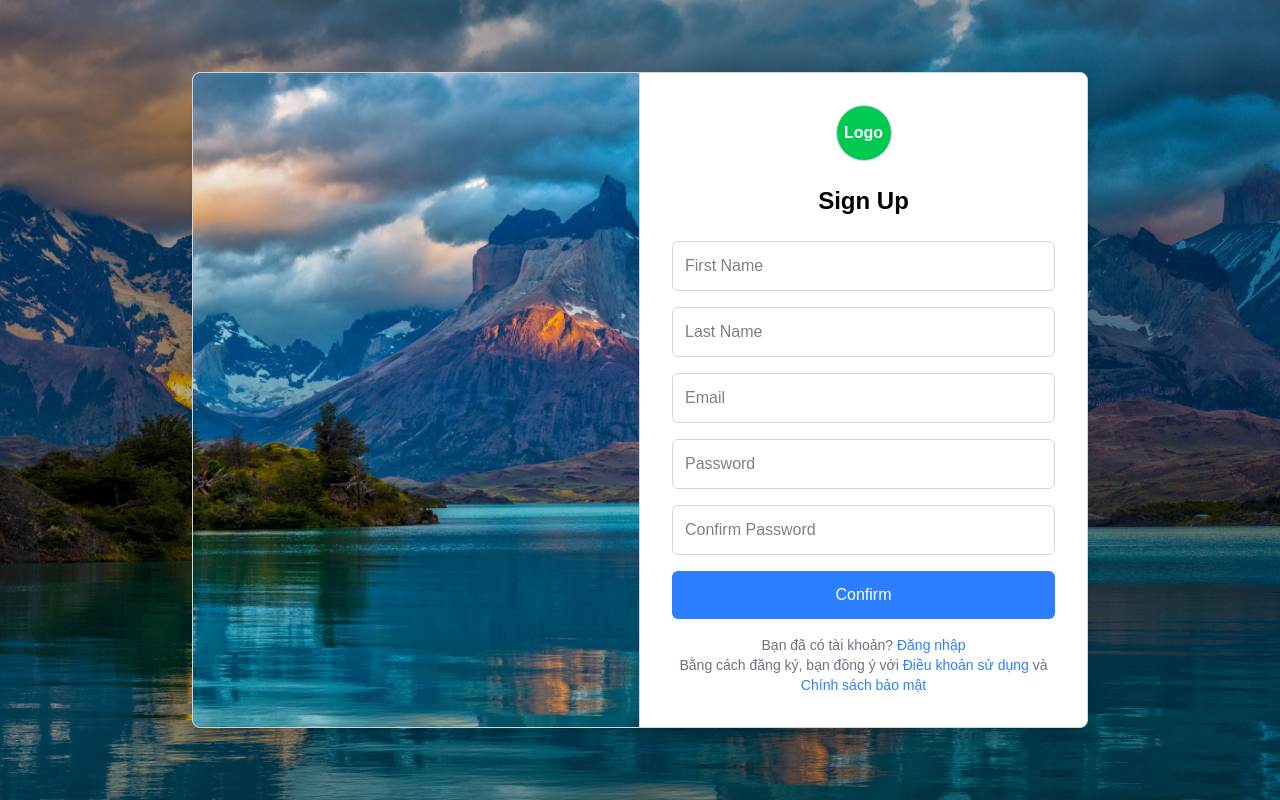
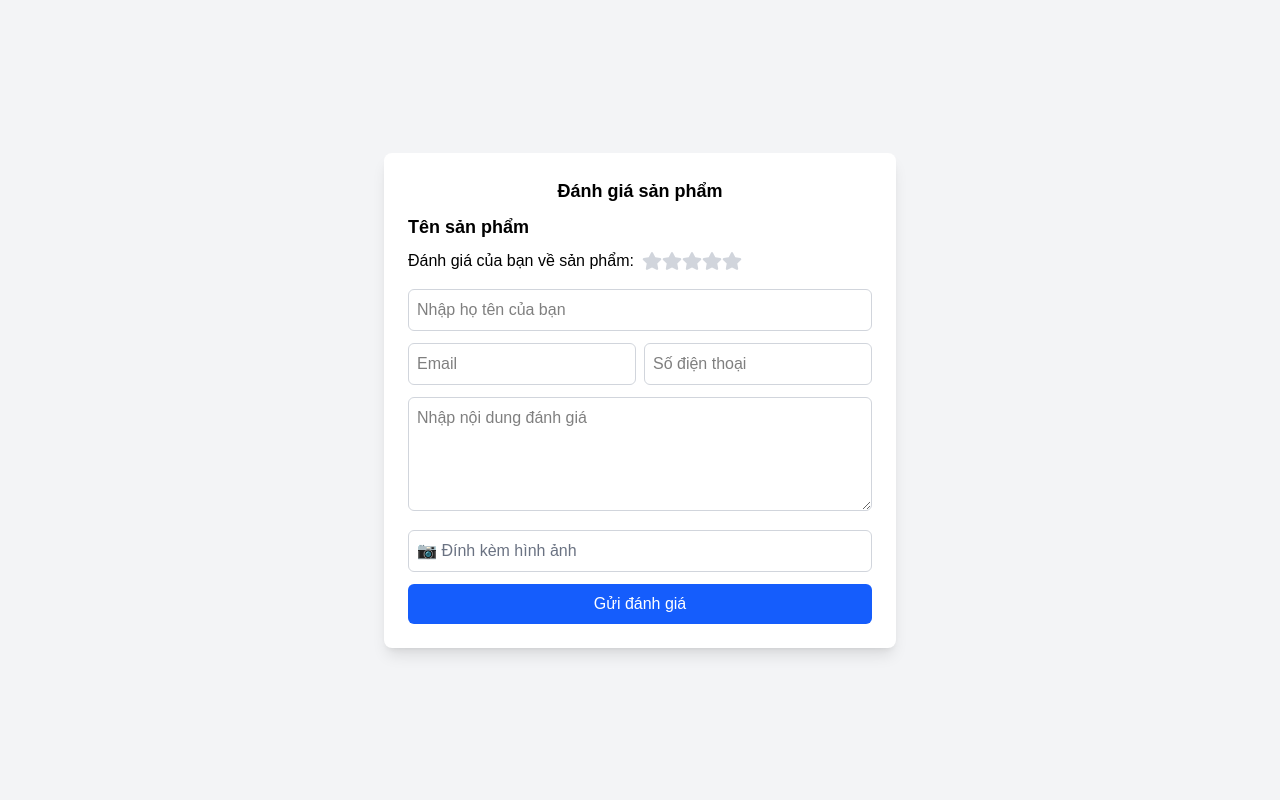
Before and after one commit to VanDungDev291103/AgroSphere, a React (Vite) app in the folder FrontEnd/User-FE/: page /evaluation in a window 1280 px wide. Built offline with nearby package versions, Linux system fonts and the light colour scheme.

Commit message:
Cập nhật Footer.jsx và Evaluation.jsx

```diff
--- a/FrontEnd/User-FE/src/App.jsx
+++ b/FrontEnd/User-FE/src/App.jsx
@@ -7,6 +7,7 @@ import New from "./components/New";
 import ProductType from "./components/ProductType";
 // import AboutUs from "./pages/AboutUs";
 import Register from "./pages/Register";
+import Evaluation from "./components/Evaluation";
 
 function App() {
   return (
@@ -20,11 +21,15 @@ function App() {
                     <Route path="/chatAI" exact element={<ChatAI/>}/>
                     <Route path="/new" exact element={<New/>}/>
                     <Route path="/farmHub/product/type" exact element={<ProductType/>}/>
+                    <Route path="/register" exact element={<Register/>}/>
+                    <Route path="/aboutUs" exact element={<AboutUs/>}/>
+                    <Route path="/evaluation" exact element={<Evaluation/>}/>
+
                 </Routes>
             </BrowserRouter>
         </div>
       {/* <AboutUs /> */}
-      <Register />
+      {/* <Register /> */}
     </>
   );
 }
--- /dev/null
+++ b/FrontEnd/User-FE/src/components/Evaluation.jsx
@@ -0,0 +1,73 @@
+import { useState } from "react";
+import { FaStar } from "react-icons/fa";
+
+function Evaluation() {
+  const [rating, setRating] = useState(0);
+
+  return (
+    <div className="flex justify-center items-center min-h-screen bg-gray-100">
+      <div className="bg-white p-6 rounded-lg shadow-lg w-full max-w-lg">
+        <h2 className="text-center text-lg font-semibold">Đánh giá sản phẩm</h2>
+        <p className="font-bold text-lg mt-2">Tên sản phẩm</p>
+
+        {/* Đánh giá sao */}
+        <div className="mt-2">
+          <span className="mr-2">Đánh giá của bạn về sản phẩm:</span>
+          {[...Array(5)].map((_, i) => (
+            <FaStar
+              key={i}
+              className={`inline cursor-pointer transition ${
+                i < rating ? "text-yellow-400" : "text-gray-300"
+              }`}
+              onClick={() => setRating(i + 1)}
+              size={20}
+            />
+          ))}
+        </div>
+
+
+        <form className="mt-4 space-y-3">
+          <input
+            type="text"
+            placeholder="Nhập họ tên của bạn"
+            className="w-full p-2 border border-gray-300 rounded-md focus:outline-none focus:ring-2 focus:ring-blue-400"
+          />
+
+          <div className="flex space-x-2">
+            <input
+              type="email"
+              placeholder="Email"
+              className="w-1/2 p-2 border border-gray-300 rounded-md focus:outline-none focus:ring-2 focus:ring-blue-400"
+            />
+            <input
+              type="text"
+              placeholder="Số điện thoại"
+              className="w-1/2 p-2 border border-gray-300 rounded-md focus:outline-none focus:ring-2 focus:ring-blue-400"
+            />
+          </div>
+
+          <textarea
+            rows="4"
+            placeholder="Nhập nội dung đánh giá"
+            className="w-full p-2 border border-gray-300 rounded-md focus:outline-none focus:ring-2 focus:ring-blue-400"
+          ></textarea>
+
+
+          <label className="flex items-center space-x-2 border border-gray-300 p-2 rounded-md cursor-pointer">
+            <span className="text-gray-500">📷 Đính kèm hình ảnh</span>
+            <input type="file" className="hidden" />
+          </label>
+
+          <button
+            className="w-full bg-blue-600 text-white p-2 rounded-md hover:bg-blue-700 transition"
+            disabled={rating === 0}
+          >
+            Gửi đánh giá
+          </button>
+        </form>
+      </div>
+    </div>
+  );
+}
+
+export default Evaluation;
--- a/FrontEnd/User-FE/src/components/FarmHub.jsx
+++ b/FrontEnd/User-FE/src/components/FarmHub.jsx
@@ -1,3 +1,4 @@
+import Footer from "./Footer";
 import Header from "./Header";
 
 
@@ -62,8 +63,8 @@ function FarmHub() {
                     </div>
                 </div>
 
-                <div className="w-full bg-black h-50 rounded-b-xl"></div>
-            </div>
+                <Footer/>
+                </div>
         </>
     );
 }
--- /dev/null
+++ b/FrontEnd/User-FE/src/components/Footer.jsx
@@ -0,0 +1,58 @@
+import { FaTwitter, FaFacebookF, FaInstagram, FaTiktok, FaYoutube } from "react-icons/fa";
+import mapImages from "../assets/images/map.jpg";
+
+function Footer() {
+  return (
+    <footer className="bg-gray-900 text-white py-10 px-4">
+      <div className="container mx-auto grid grid-cols-4 gap-x-16 justify-between">
+        <div className="text-left">
+          <div className="bg-gray-700 text-center py-4 w-32 mb-4 mx-auto">Logo</div>
+          <p className="text-sm">Address: Phú Hoà 2,Hoà Nhơn,Hoà Vang-Tp Đà Nẵng</p>
+          <p className="text-sm">Phone: 0236 3827 111</p>
+          <p className="text-sm">Email: truongkhoahocmaytinh.com</p>
+        </div>
+
+        <div className="text-center">
+          <h3 className="mb-4 font-semibold">OUR LINKS</h3>
+          <ul className="space-y-2">
+            <li><a href="#" className="hover:text-gray-400">Home</a></li>
+            <li><a href="#" className="hover:text-gray-400">FarmHub</a></li>
+            <li><a href="#" className="hover:text-gray-400">ChatAI</a></li>
+            <li><a href="#" className="hover:text-gray-400">News</a></li>
+            <li><a href="#" className="hover:text-gray-400">About Us</a></li>
+          </ul>
+        </div>
+
+        <div className="text-center">
+          <h3 className="mb-4 font-semibold">CONTACT US</h3>
+          <div className="flex items-center justify-center">
+            <input
+              type="email"
+              placeholder="your e-mail"
+              className="p-2 w-full bg-gray-800 border border-gray-700 focus:outline-none rounded-lg"
+            />
+            <button className="bg-white text-black px-4 py-2 ml-2 rounded-lg">Submit</button>
+          </div>
+          <h4 className="mt-4">Follow Us</h4>
+          <div className="flex justify-center space-x-4 mt-2">
+            <FaTwitter className="cursor-pointer text-xl" />
+            <FaFacebookF className="cursor-pointer text-xl" />
+            <FaInstagram className="cursor-pointer text-xl" />
+            <FaTiktok className="cursor-pointer text-xl" />
+            <FaYoutube className="cursor-pointer text-xl" />
+          </div>
+        </div>
+
+        <div className="text-center">
+          <h3 className="mb-4 font-semibold">MAP</h3>
+          <img
+            src={mapImages}
+            alt="Map"
+            className="w-32 h-20 object-cover mx-auto"
+          />
+        </div>
+      </div>
+    </footer>
+  );
+}
+export default Footer
--- a/FrontEnd/User-FE/src/components/Header.jsx
+++ b/FrontEnd/User-FE/src/components/Header.jsx
@@ -21,7 +21,7 @@ const Header = () => {
           })}
         </ul>
         <div className="max-w-[500px] relative">
-          <input className="w-full input-box pl-8" type="text" />
+          <input className="w-full input-box pl-8 rounded-lg" type="text" />
           <IoIosSearch
             size={20}
             className="absolute left-2 top-1/2 transform -translate-y-1/2"
--- a/FrontEnd/User-FE/src/components/Home.jsx
+++ b/FrontEnd/User-FE/src/components/Home.jsx
@@ -52,7 +52,7 @@ function Home() {
                                         <img
                                             src={avatarImages}
                                             alt="avatar"
-                                            className="w-10 h-10 rounded-full"
+                                            className= "w-10 h-10 rounded-full"
                                         />
                                         <h2 className="font-bold">Title</h2>
                                     </div>
@@ -64,7 +64,7 @@ function Home() {
                                     <div className="bg-black text-white text-center py-16 my-4 rounded-lg">
                                         IMAGE
                                     </div>
-                                    <div className="flex justify-between text-gray-500">
+                                    <div className="flex justify-center items-center gap-12  text-gray-500">
                                         <button>Like</button>
                                         <button>Comment</button>
                                         <button>Share</button>
--- a/FrontEnd/User-FE/src/components/ProductType.jsx
+++ b/FrontEnd/User-FE/src/components/ProductType.jsx
@@ -1,4 +1,5 @@
 import Header from "../components/Header";
+import Footer from "./Footer";
 
 function ProductType() {
     return (
@@ -39,7 +40,8 @@ function ProductType() {
                 </div>
             </div>
 
-            <div className="bg-black h-20 rounded-b-lg h-50"></div>
+            {/* <div className="bg-black h-20 rounded-b-lg h-50"></div> */}
+            <Footer/>
         </div>
     );
 }
```
Also changed, not shown: FrontEnd/User-FE/src/assets/images/map.jpg (added).
